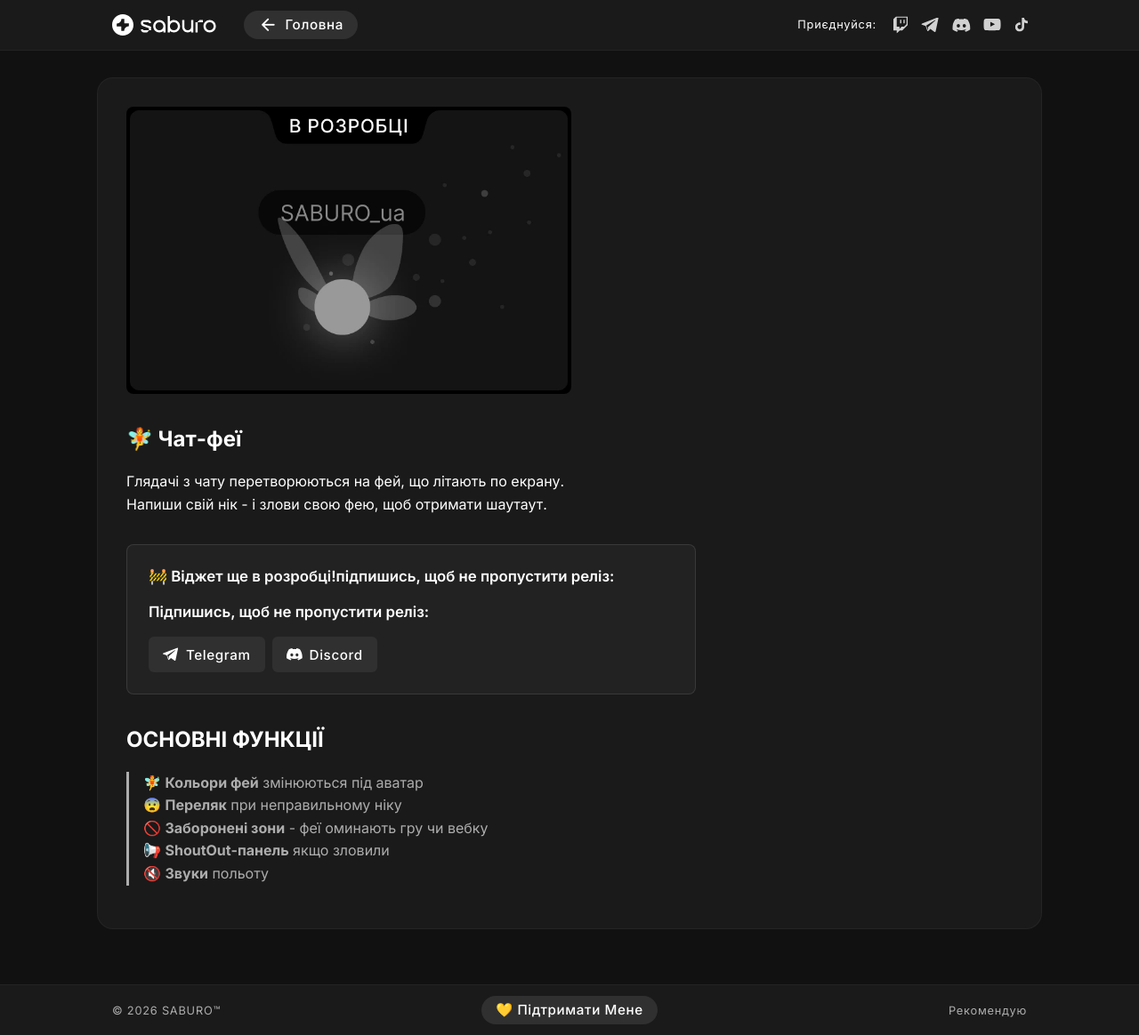
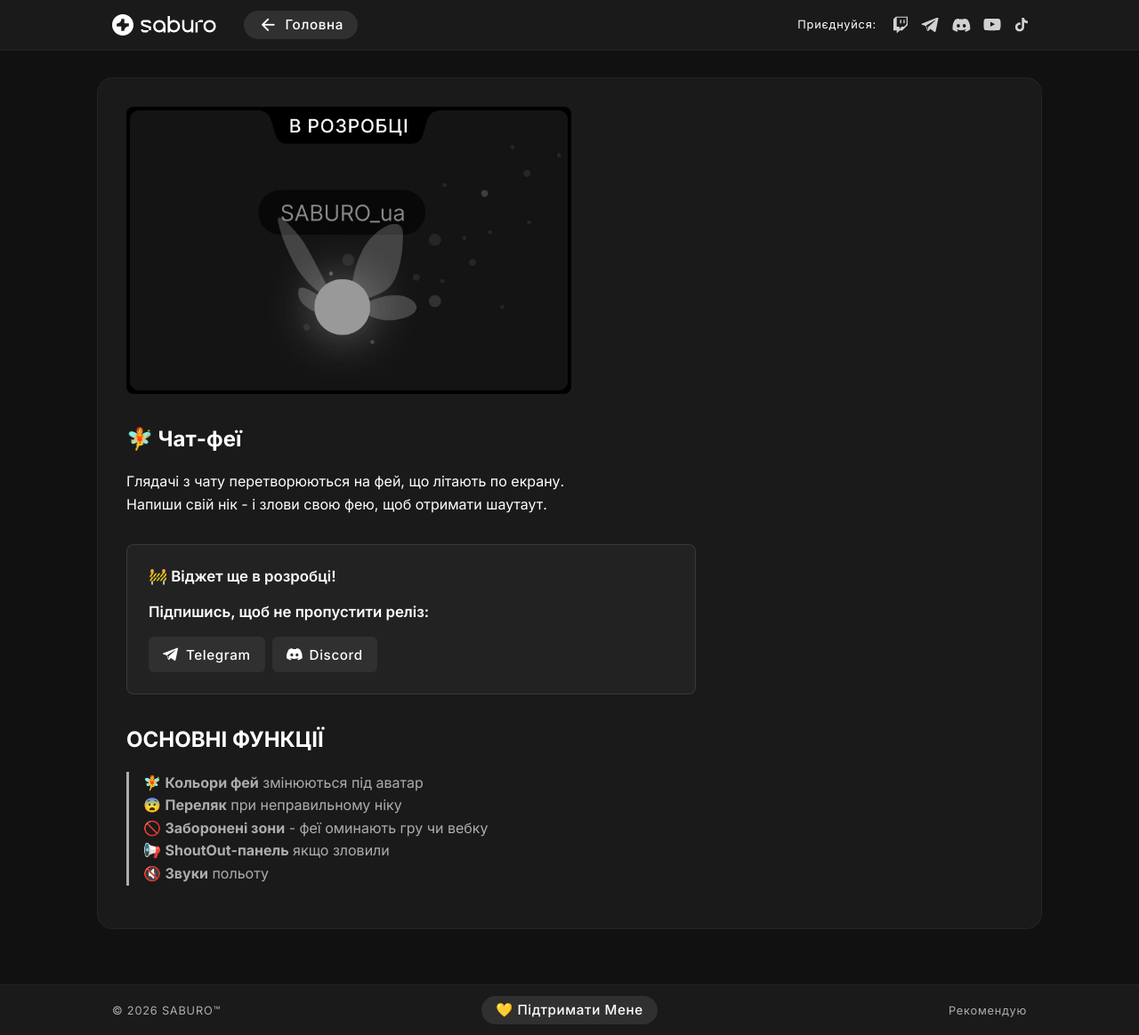
Before and after one commit to iamsaburo/iamsaburo.github.io, a Jekyll site: the page built from _blocks/2026-11-13-chat-feyi.md, in a window 1280 px wide and 1164 px high. Shown: the whole window at 89% size. Built offline with Jekyll 4.4.1, drawn with Linux system fonts in a browser that asks for light colours.

Commit message:
Update _blocks/2026-11-13-chat-feyi.md (via Pages CMS)

```diff
--- a/_blocks/2026-11-13-chat-feyi.md
+++ b/_blocks/2026-11-13-chat-feyi.md
@@ -25,7 +25,7 @@ embed_max_width: 500px
 Напиши свій нік - і злови свою фею, щоб отримати шаутаут.
 
 <div class="wip-cta">
-  <p class="cta-title">🚧 Віджет ще в розробці!підпишись, щоб не пропустити реліз:</p>
+  <p class="cta-title">🚧 Віджет ще в розробці!</p>
   <p class="cta-title">Підпишись, щоб не пропустити реліз:</p>
   <div class="cta-buttons">
     <a class="btn-saburo" data-visual="pill" href="https://t.me/saburo_ua" target="_blank" rel="noopener noreferrer" style="--btn-w:auto;--btn-h:40px;--radius:6px;gap:8px;">
```
